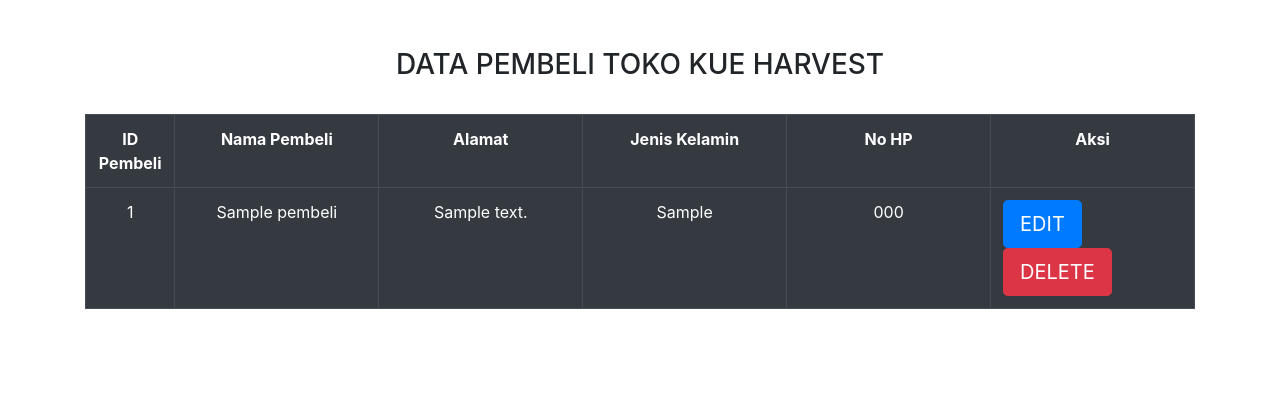
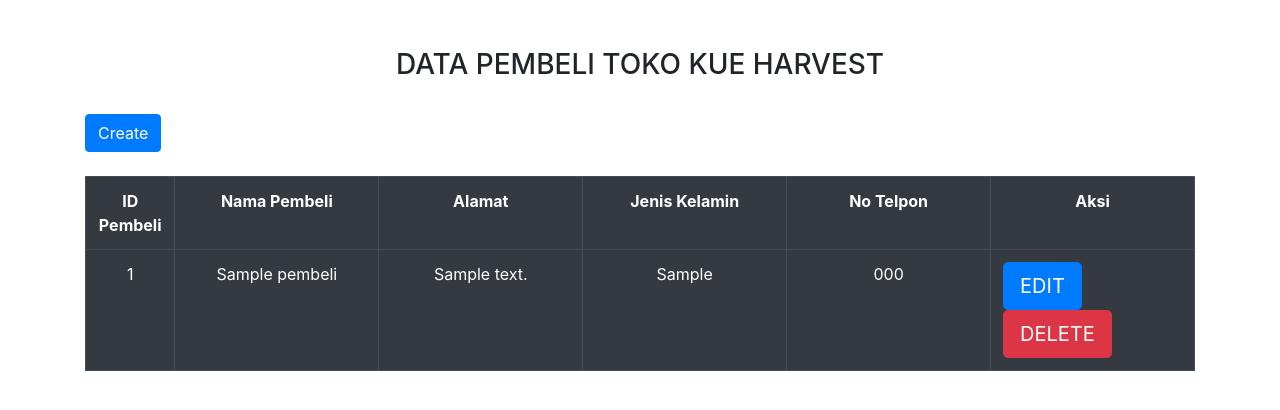
Before and after one commit to Dillah13/Tugas-PHP, a PHP site: page / in a window 1280 px wide. Shown: the top 410 px of the page. Run offline with PHP 8.4, Linux system fonts and the light colour scheme; tables that the repository leaves empty or names only in its code hold one stand-in row (values such as "Sample post").

Commit message:
Update index

```diff
--- a/Tugas_PHP/Praktek-PHP-Kel4/index.php
+++ b/Tugas_PHP/Praktek-PHP-Kel4/index.php
@@ -11,13 +11,16 @@
 <body>
     <div class="container">
         <h3 style="text-align:center" class="mt-5">DATA PEMBELI TOKO KUE HARVEST</h3> <br>
+
+        <a href="create.php" class="btn btn-primary lg mb-4" >Create</a>
+
         <table cellpadding ="10" cellspacing="0" class= "table table-bordered table-dark">
             <tr>
                 <th width="50px" class="text-center">ID Pembeli</th>
                 <th width="200px" class="text-center">Nama Pembeli</th>
                 <th width="200px" class="text-center">Alamat</th>
                 <th width="200px" class="text-center">Jenis Kelamin</th>
-                <th width="200px" class="text-center">No HP</th>
+                <th width="200px" class="text-center">No Telpon</th>
                 <th width="200px" class="text-center">Aksi</th>
             </tr>
 
@@ -35,7 +38,7 @@
                 <td class="text-center"> <?php echo $pembeli['nama_pembeli'] ?></td>
                 <td class="text-center"> <?php echo $pembeli['alamat'] ?></td>
                 <td class="text-center"> <?php echo $pembeli['jenis_kelamin'] ?></td>
-                <td class="text-center"> <?php echo $pembeli['telp'] ?></td>
+                <td class="text-center"> <?php echo $pembeli['no_telepon'] ?></td>
                 <td>
                     <button class="btn btn-primary btn-lg">EDIT</button>
                     <button class="btn btn-danger btn-lg">DELETE</button>
```
